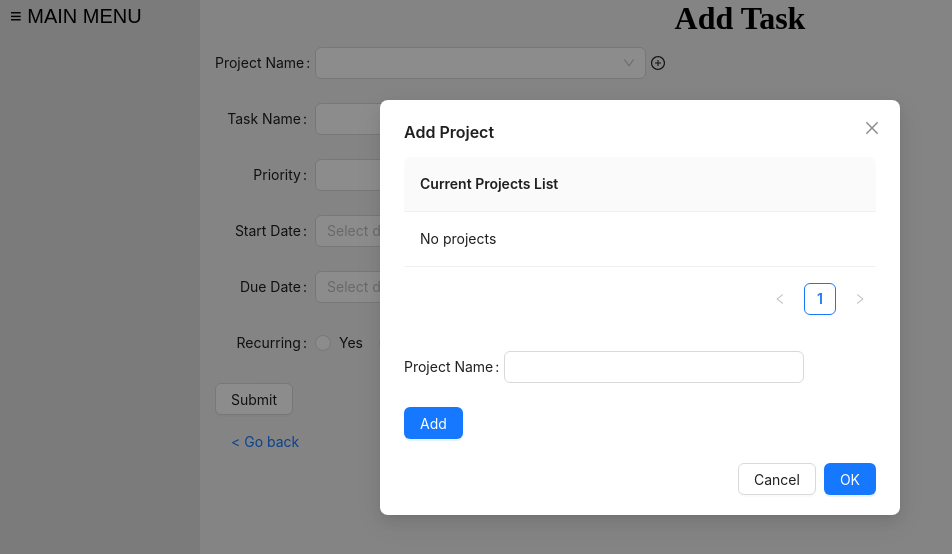
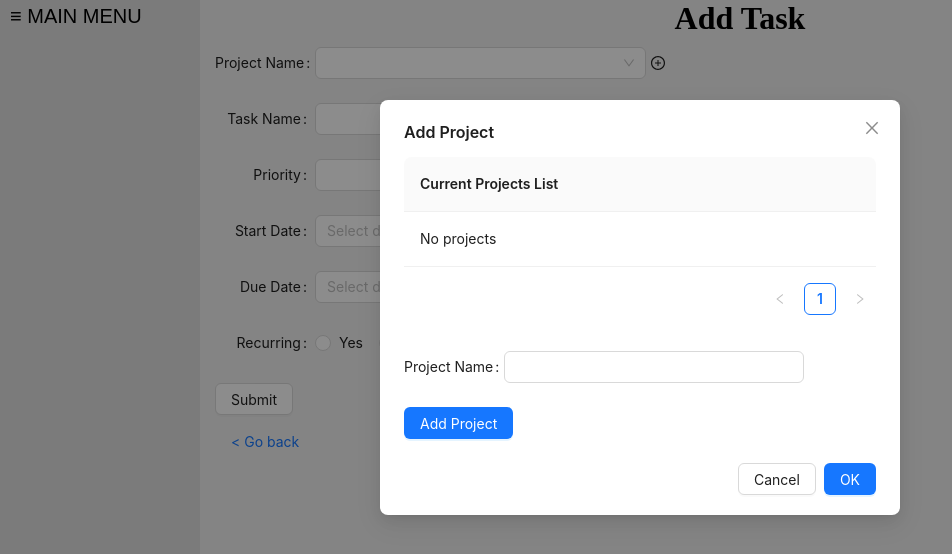
Before and after one commit to jdolphin5/TaskJolt, a React app in the folder client/: page /addtask/1 in a window 1280 px wide. Both pictures are taken after a click on the element 658 px from the left and 63 px from the top of the page. Shown: the top 554 px of the page, without its empty margins (0-952 px from the left). Built offline with nearby package versions, Linux system fonts and the light colour scheme.

Commit message:
deprecated "visible" changed to "open"

```diff
--- a/client/src/components/AddProjectModal.tsx
+++ b/client/src/components/AddProjectModal.tsx
@@ -136,7 +136,7 @@ const AddProjectModal: React.FC<AddProjectProps> = ({
     <div>
       <Modal
         title="Add Project"
-        visible={showHideAddProjectModal}
+        open={showHideAddProjectModal}
         onOk={handleOk}
         onCancel={handleCancel}
       >
@@ -170,7 +170,7 @@ const AddProjectModal: React.FC<AddProjectProps> = ({
             </Form.Item>
             <Form.Item>
               <Button type="primary" htmlType="submit">
-                Add
+                Add Project
               </Button>
             </Form.Item>
           </Form>
```
